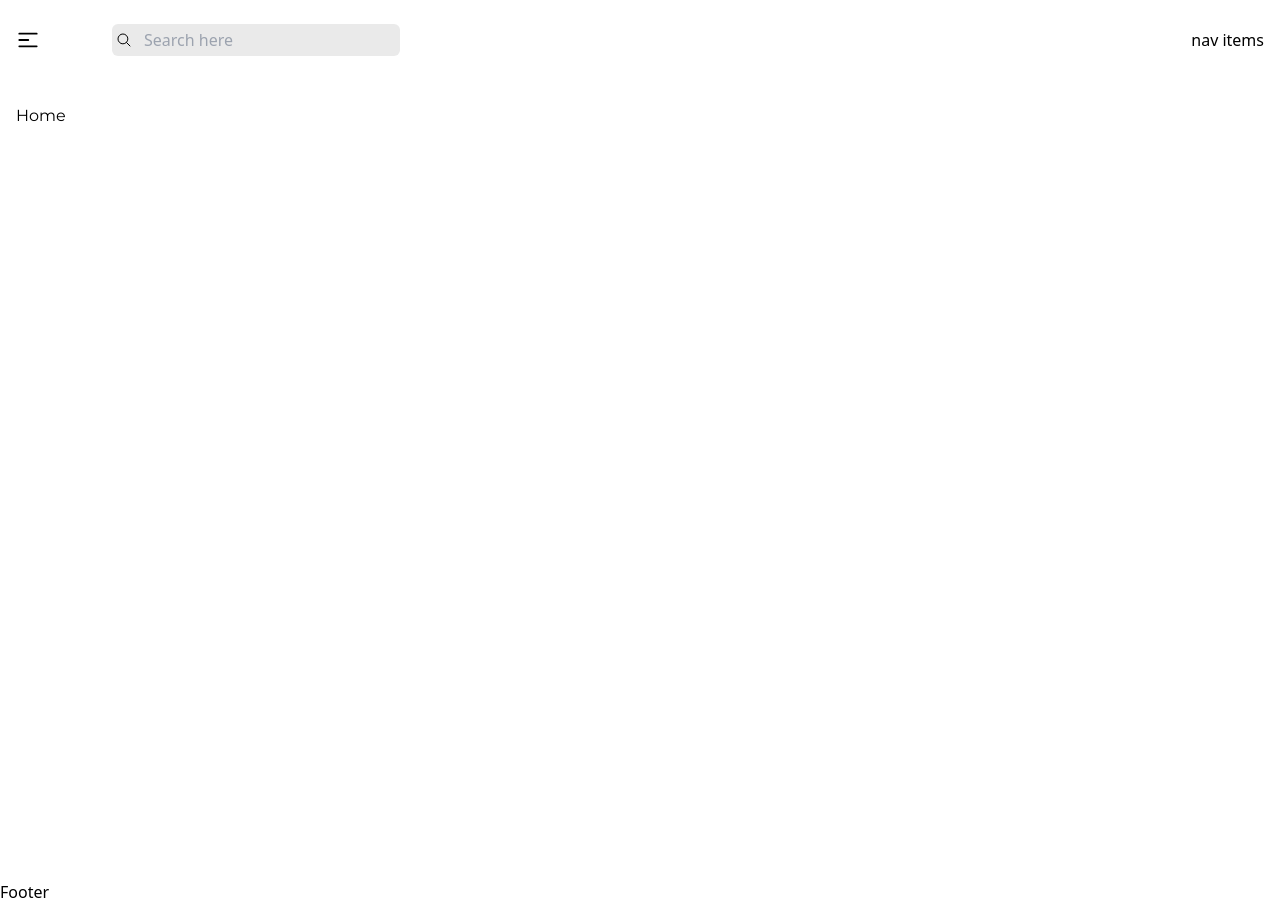
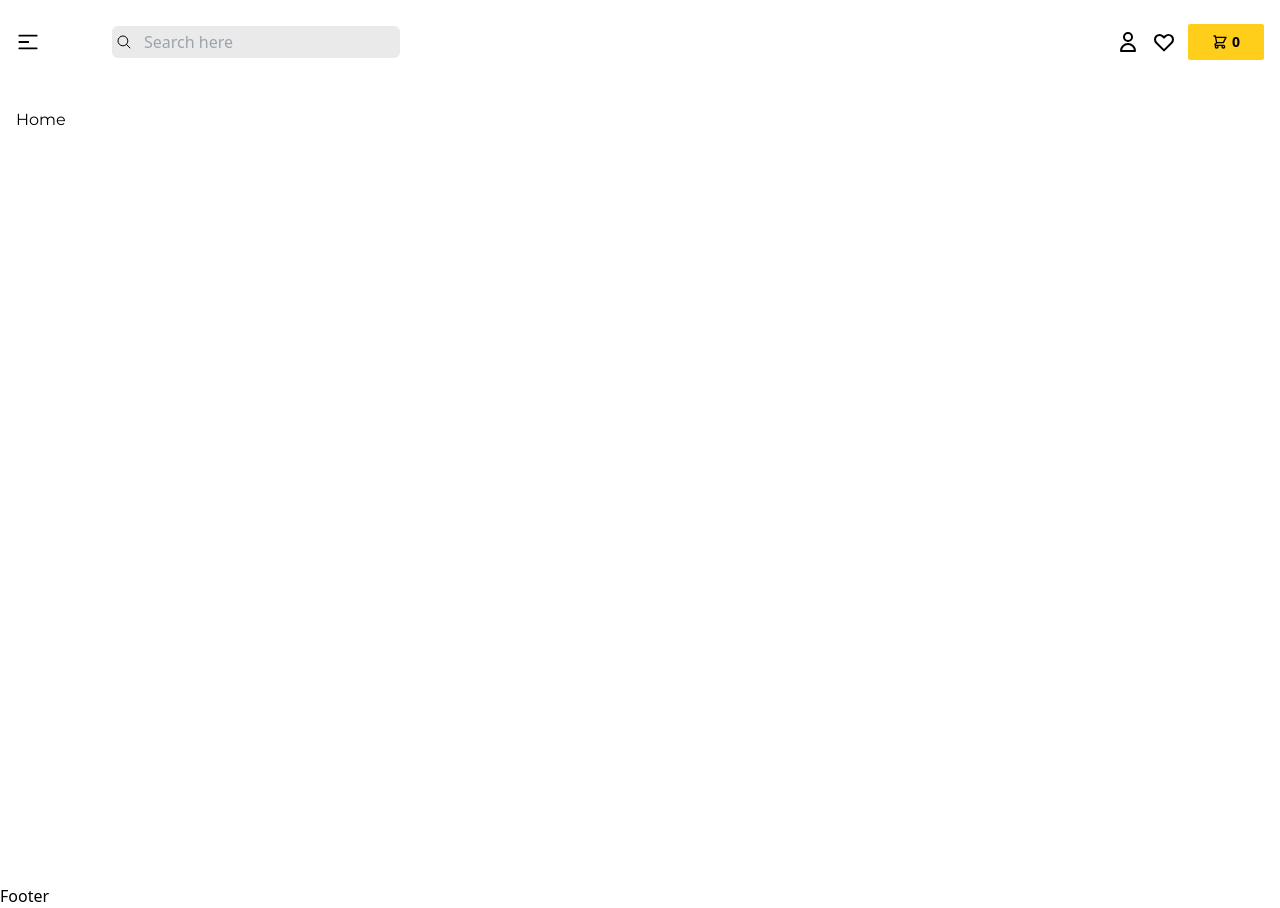
Before and after one commit to UkrainianProgrammer/bookstore, a React (Vite) app in the folder frontend/: page / in a window 1280 px wide. Built offline with nearby package versions, Linux system fonts and the light colour scheme.

Commit message:
updates to navbar

```diff
--- a/frontend/src/components/Navbar.jsx
+++ b/frontend/src/components/Navbar.jsx
@@ -1,9 +1,15 @@
 import { Link } from "react-router-dom"
 import { HiMiniBars3CenterLeft } from "react-icons/hi2";
 import { IoSearchOutline } from "react-icons/io5";
+import { HiOutlineUser } from "react-icons/hi";
+import { HiOutlineHeart } from "react-icons/hi";
+import { HiOutlineShoppingCart } from "react-icons/hi";
 
 
 export const Navbar = () => {
+
+    const currentUser = false;
+
     return (
         <header className="max-w-screen-2xl mx-auto px-4 py-6">
             <nav className="flex justify-between items-center">
@@ -21,8 +27,18 @@ export const Navbar = () => {
                 </div>
 
                 {/* right side */}
+                <div className="relative flex items-center md:space-x-3 space-x-2">
                     <div>
-                nav items
+                        {currentUser ? <>user</> : <HiOutlineUser className="size-6"/>}
+                    </div>
+
+                    <button className="hidden sm:block">
+                        <HiOutlineHeart className="size-6"/>
+                    </button>
+                    <Link to="/cart" className="bg-primary p-1 sm:px-6 py-2 flex items-center rounded-sm">
+                        <HiOutlineShoppingCart className=""/>
+                        <span className="text-sm font-semibold sm:ml-1">0</span>
+                    </Link>
                 </div>
             </nav>
         </header>
```
Lines whose indentation alone changed are shown as unchanged.
